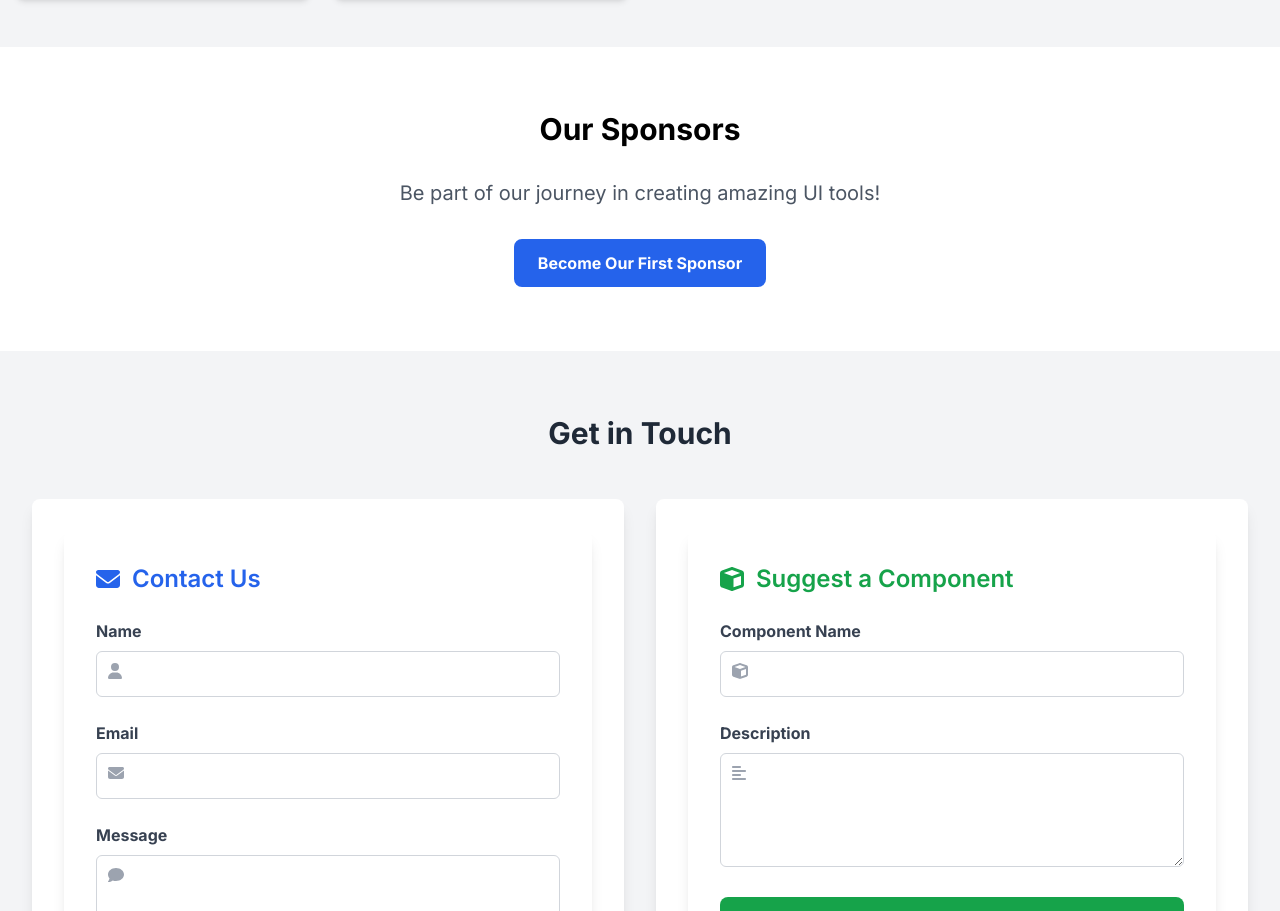
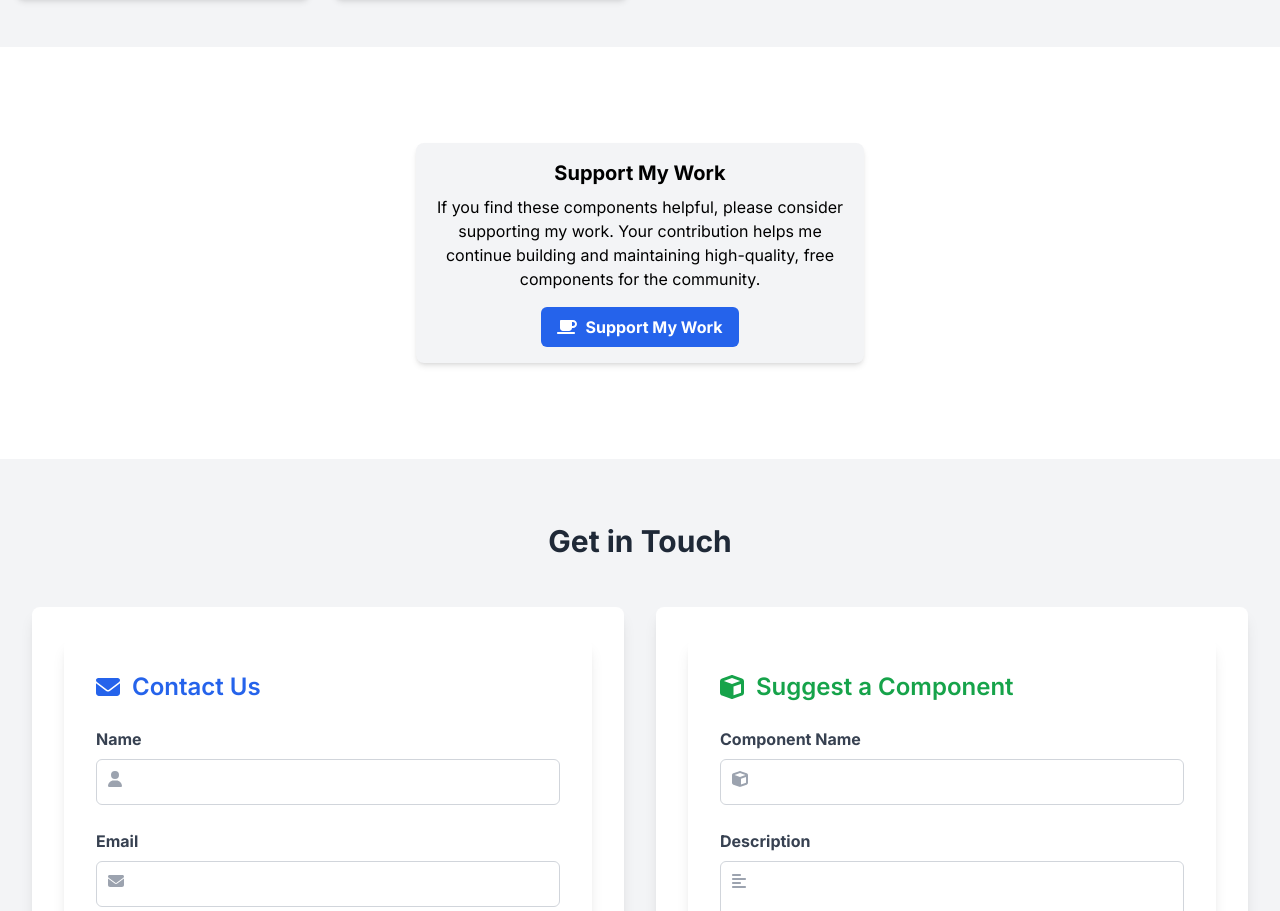
Before and after one commit to hichamcc/uiartisan, a Next.js app: page / in a window 1280 px wide. Shown: the part 2815-3726 px from the top of the page. Built offline with nearby package versions, Linux system fonts and the light colour scheme; no server answers.

Commit message:
add support button

```diff
--- /dev/null
+++ b/src/components/BuyMeACoffee.tsx
@@ -0,0 +1,31 @@
+import React from 'react';
+import { FontAwesomeIcon } from '@fortawesome/react-fontawesome';
+import { faCoffee } from '@fortawesome/free-solid-svg-icons';
+
+interface SupportButtonProps {
+    username: string;
+    amount?: number;
+    currency?: string;
+}
+
+const SupportButton: React.FC<SupportButtonProps> = ({
+    username,
+    amount = 5,
+    currency = 'USD'
+}) => {
+    const paypalUrl = `https://www.paypal.me/${username}/${amount}${currency}`;
+
+    return (
+        <a
+            href={paypalUrl}
+            target="_blank"
+            rel="noopener noreferrer"
+            className="inline-flex items-center px-4 py-2 bg-blue-600 hover:bg-blue-700 text-white font-bold rounded-md transition-colors duration-200 ease-in-out"
+        >
+            <FontAwesomeIcon icon={faCoffee} className="mr-2" />
+            Support My Work
+        </a>
+    );
+};
+
+export default SupportButton;
--- a/src/components/Sponsors.tsx
+++ b/src/components/Sponsors.tsx
@@ -1,10 +1,11 @@
 import React from 'react';
 import Link from 'next/link';
+import SupportButton from './BuyMeACoffee';
 
 const Sponsors: React.FC = () => {
     return (
         <section id="sponsors" className="bg-white py-16">
-            <div className="max-w-7xl mx-auto px-4 sm:px-6 lg:px-8">
+            {/* <div className="max-w-7xl mx-auto px-4 sm:px-6 lg:px-8">
                 <h2 className="text-3xl font-bold mb-8 text-center">Our Sponsors</h2>
                 <div className="text-center">
                     <p className="text-xl text-gray-600 mb-8">Be part of our journey in creating amazing UI tools!</p>
@@ -12,6 +13,16 @@ const Sponsors: React.FC = () => {
                         Become Our First Sponsor
                     </Link>
                 </div>
+            </div> */}
+
+            <div className="bg-gray-100 p-4 rounded-lg shadow-md max-w-md mx-auto my-8 text-center">
+                <h2 className="text-xl font-bold mb-2">Support My Work</h2>
+                <p className="mb-4">
+                    If you find these components helpful, please consider supporting my work.
+                    Your contribution helps me continue building and maintaining high-quality,
+                    free components for the community.
+                </p>
+                <SupportButton username="codebyhicham" />
             </div>
         </section>
     );
```
Also changed, not shown: src/components/Footer.tsx (line endings or trailing spaces).
